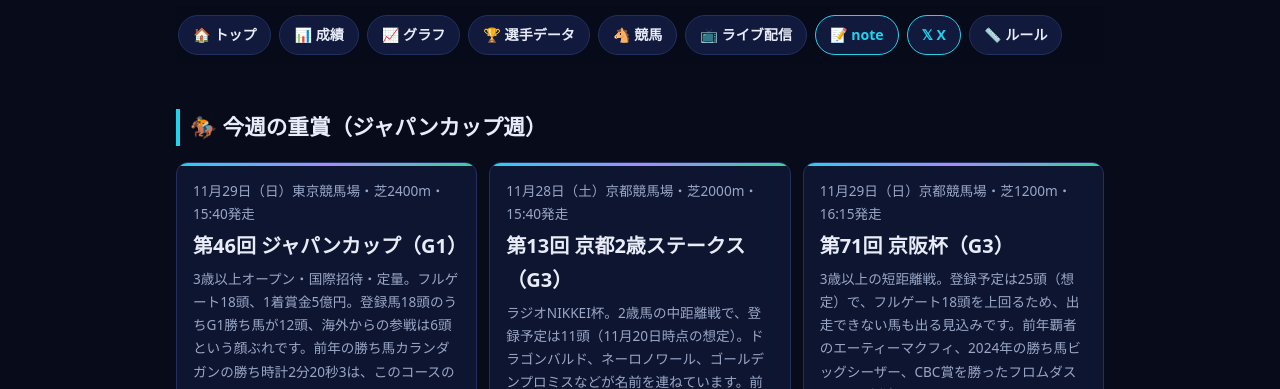
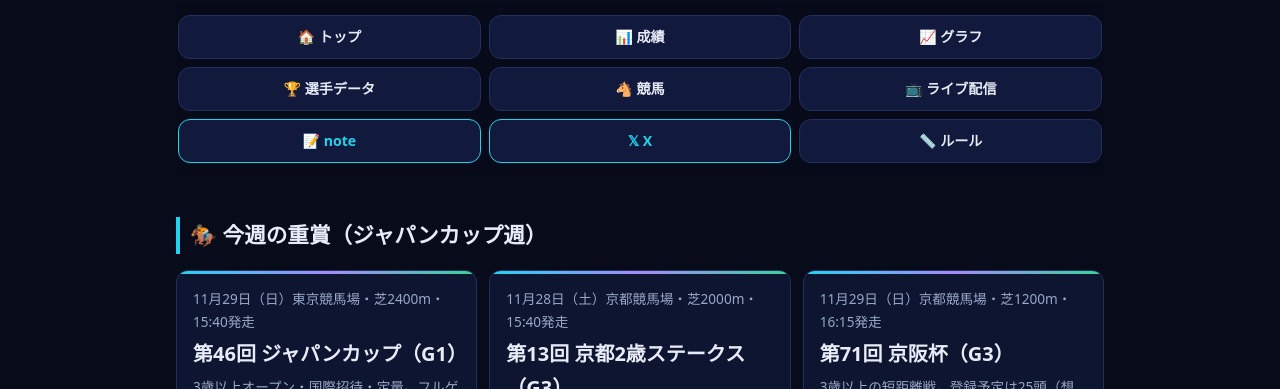
Before and after one commit to ai-kenkyubu/ai-kenkyubu.github.io, a plain HTML site: page horses.html in a window 1280 px wide. Shown: the part 711-1100 px from the top of the page. Drawn offline with Linux system fonts and the light colour scheme.

Commit message:
Add files via upload

```diff
--- a/horses.html
+++ b/horses.html
@@ -41,9 +41,9 @@ ul.rules li{padding:6px 0;border-bottom:1px dashed var(--line)}
 ul.rules li:last-child{border-bottom:none}
 footer{margin-top:48px;padding-top:16px;border-top:1px solid var(--line);color:var(--muted);font-size:.85rem;text-align:center}
 .note-small{color:var(--muted);font-size:.85rem}
-nav.quick{position:sticky;top:0;z-index:50;display:flex;gap:8px;overflow-x:auto;padding:10px 2px;background:rgba(7,11,26,.88);backdrop-filter:blur(8px);-webkit-backdrop-filter:blur(8px);scrollbar-width:none}
+nav.quick{position:sticky;top:0;z-index:50;display:flex;flex-wrap:wrap;gap:8px;padding:10px 2px;background:rgba(7,11,26,.88);backdrop-filter:blur(8px);-webkit-backdrop-filter:blur(8px)}
 nav.quick::-webkit-scrollbar{display:none}
-nav.quick a{flex-shrink:0;padding:7px 14px;border:1px solid var(--line);border-radius:999px;background:var(--panel2);color:var(--text);text-decoration:none;font-size:.88rem;font-weight:600}
+nav.quick a{flex:1 1 30%;text-align:center;padding:9px 6px;border:1px solid var(--line);border-radius:12px;background:var(--panel2);color:var(--text);text-decoration:none;font-size:.88rem;font-weight:600}
 nav.quick a:hover{border-color:var(--cyan)}
 nav.quick a.ext{border-color:var(--cyan);color:var(--cyan)}
 .tscroll{overflow-x:auto;-webkit-overflow-scrolling:touch}
```
Also changed, not shown: index.html (+2 -2 lines).
